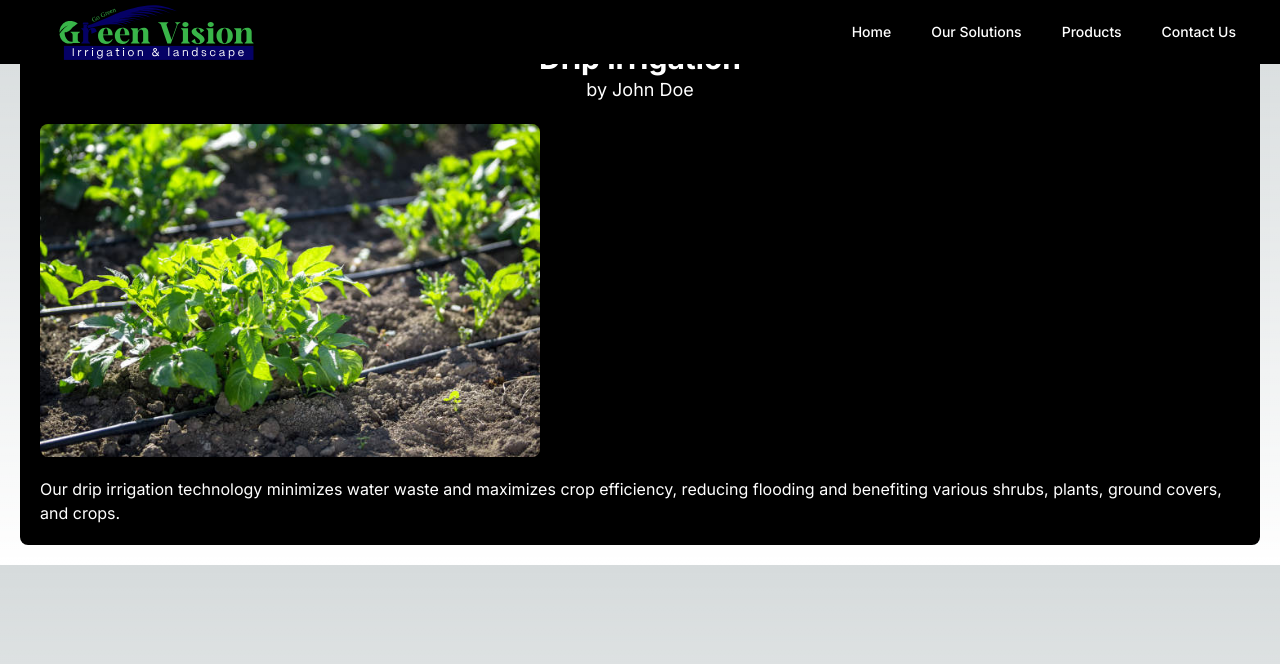
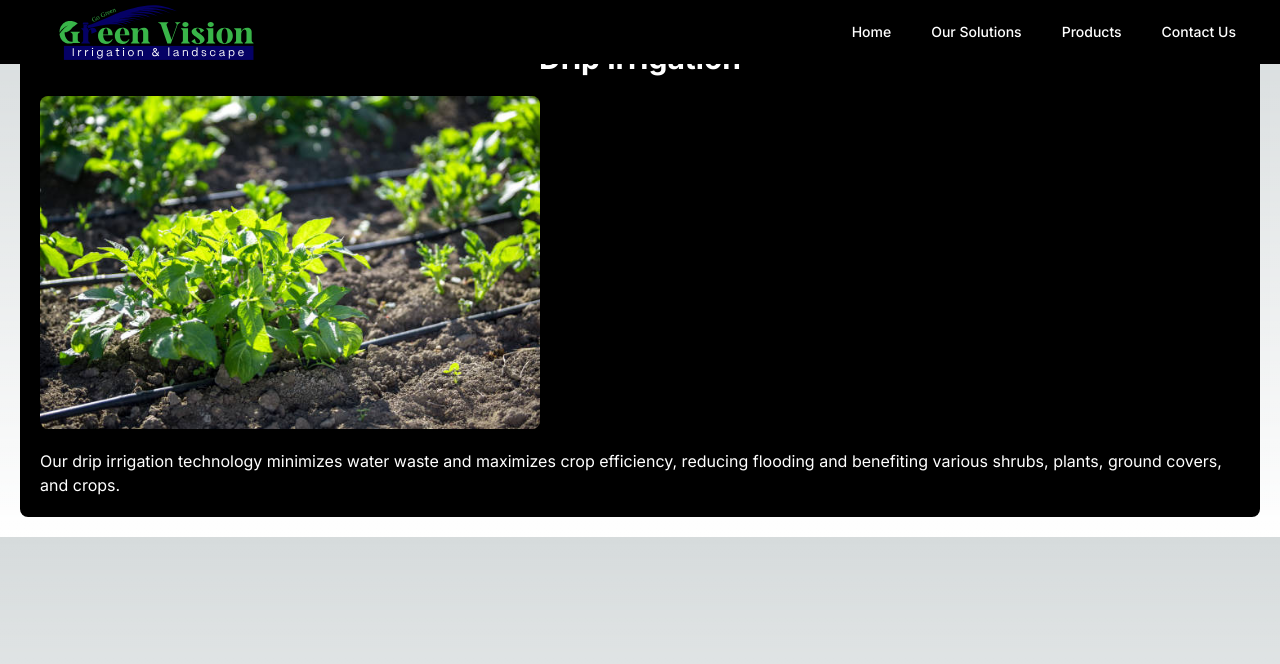
Before and after one commit to Asad06124/Green-Vision, a Next.js app: page /our-solutions/drip-irrigation in a window 1280 px wide. Shown: the top 664 px of the page. Built offline with nearby package versions, Linux system fonts and the light colour scheme.

Commit message:
solution detail rm

```diff
--- a/src/app/our-solutions/[slug]/page.tsx
+++ b/src/app/our-solutions/[slug]/page.tsx
@@ -31,7 +31,6 @@ export default async function SolutionPage({ params }: { params: { slug: string
       <article className="bg-black text-white p-5 rounded-lg">
         <header className="text-center">
           <h1 className="text-3xl font-bold">{solution.title}</h1>
-          <p className="text-lg">by {solution.instructor}</p>
         </header>
         <Image src={solution.image} alt={solution.title} width={500} height={300} className="rounded-lg my-5" />
         <p className="text-base">{solution.description}</p>
```
Also changed, not shown: 1 other file (tests, documents, lock files or other folders).
